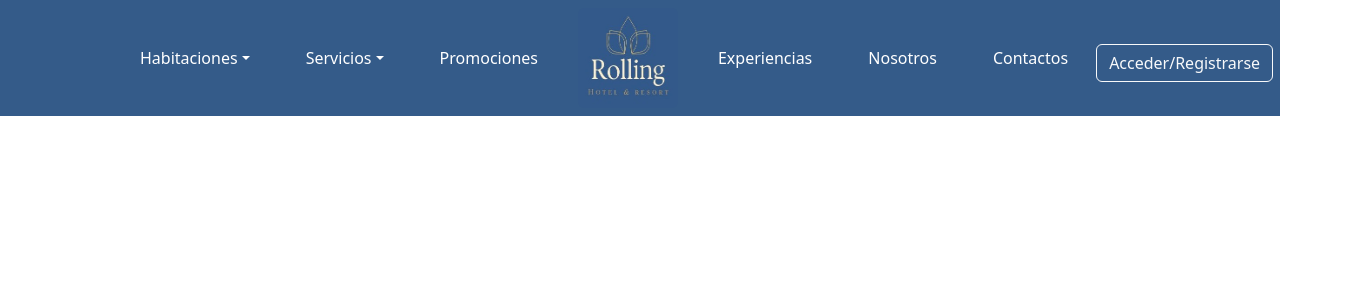
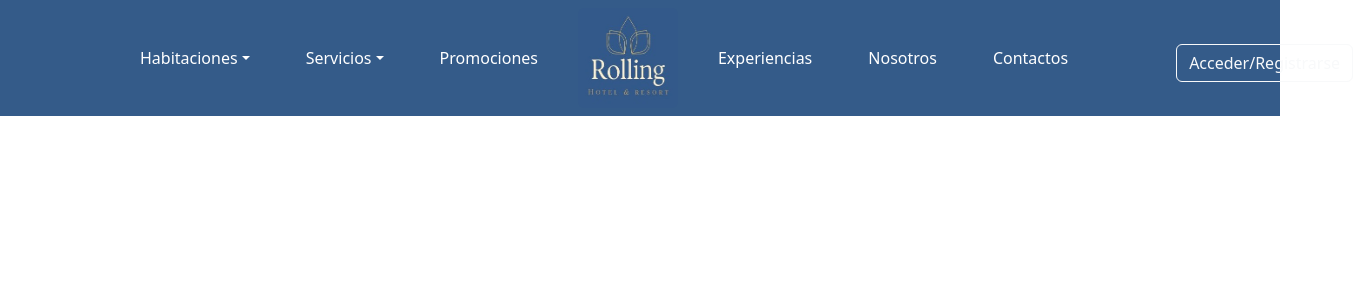
Before and after one commit to Nicolas-Veliz/Front-Hotel, a React (Vite) app: page / in a window 1280 px wide. Shown: the top 300 px of the page, 1353 px wide, since content can reach past the window. Built offline with nearby package versions, Linux system fonts and the light colour scheme.

Commit message:
aplicando actualizaciones

```diff
--- a/src/Components/Navbar/Navbar.jsx
+++ b/src/Components/Navbar/Navbar.jsx
@@ -47,7 +47,10 @@ const Navegador = () => {
                         <Nav.Link className='action' href="#action8">Nosotros</Nav.Link>
                         <Nav.Link className='action' href="#action9">Contactos</Nav.Link>
                     </Nav>
-                    <button type="button" class="btn btn-outline-light">Acceder/Registrarse</button>
+                    <button type="button" className="btn btn-outline-light">
+                        <Nav.Link eventKey='link-1' href='/Record'>
+                        Acceder/Registrarse</Nav.Link>
+                        </button>
                 </Navbar.Collapse>
             </Container>
         </Navbar>
--- a/src/Components/Navbar/styleNavbar.css
+++ b/src/Components/Navbar/styleNavbar.css
@@ -54,8 +54,8 @@ a.action.nav-link{
     color: white;
     margin-top: 10px;
     justify-items: center;
-    /*margin-left: 10px;*/
-    margin-right: 10px;
+    margin-left: 80px;
+    margin-right: 0px;
 }
 .navbar-collapse{
     margin-right: 100px;
```
